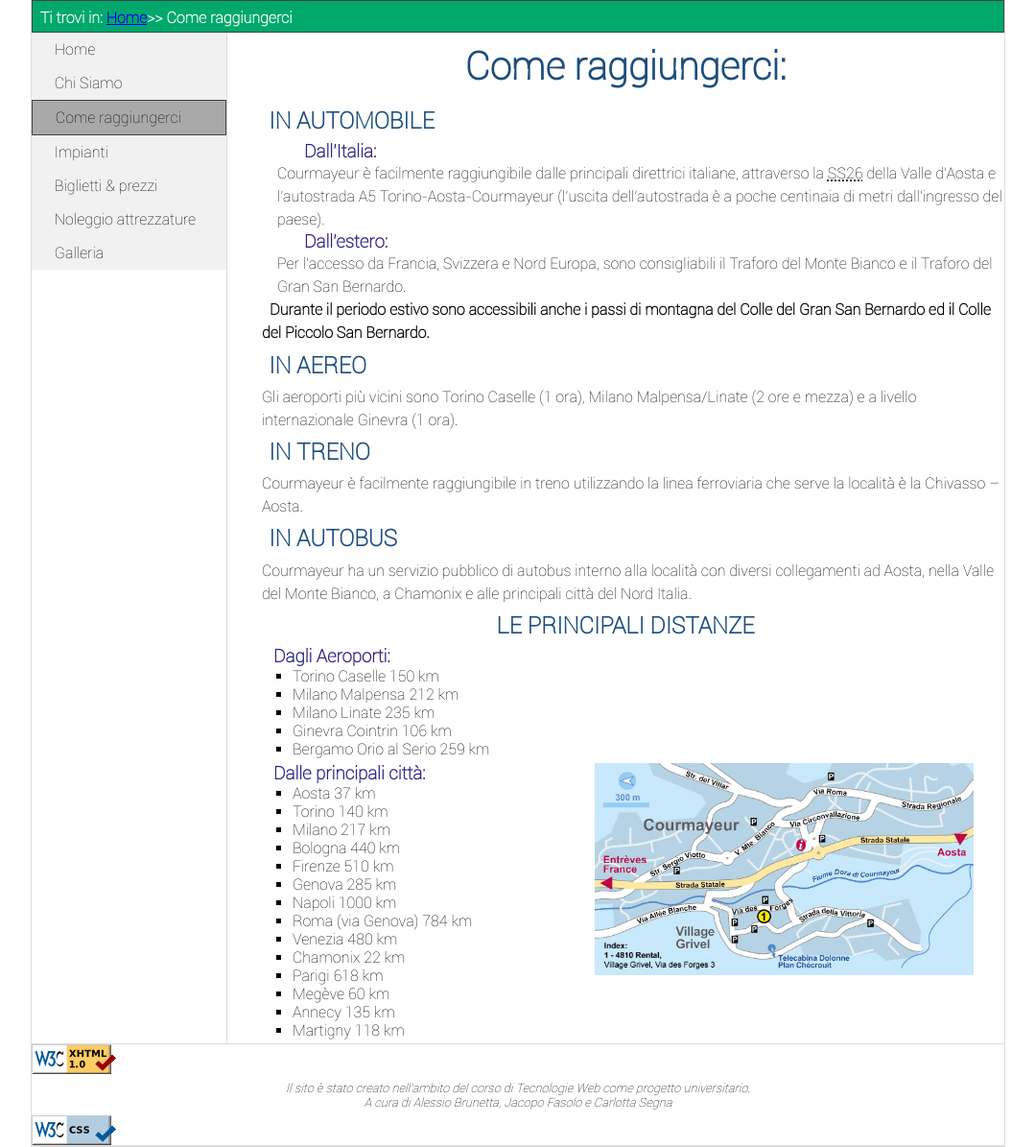
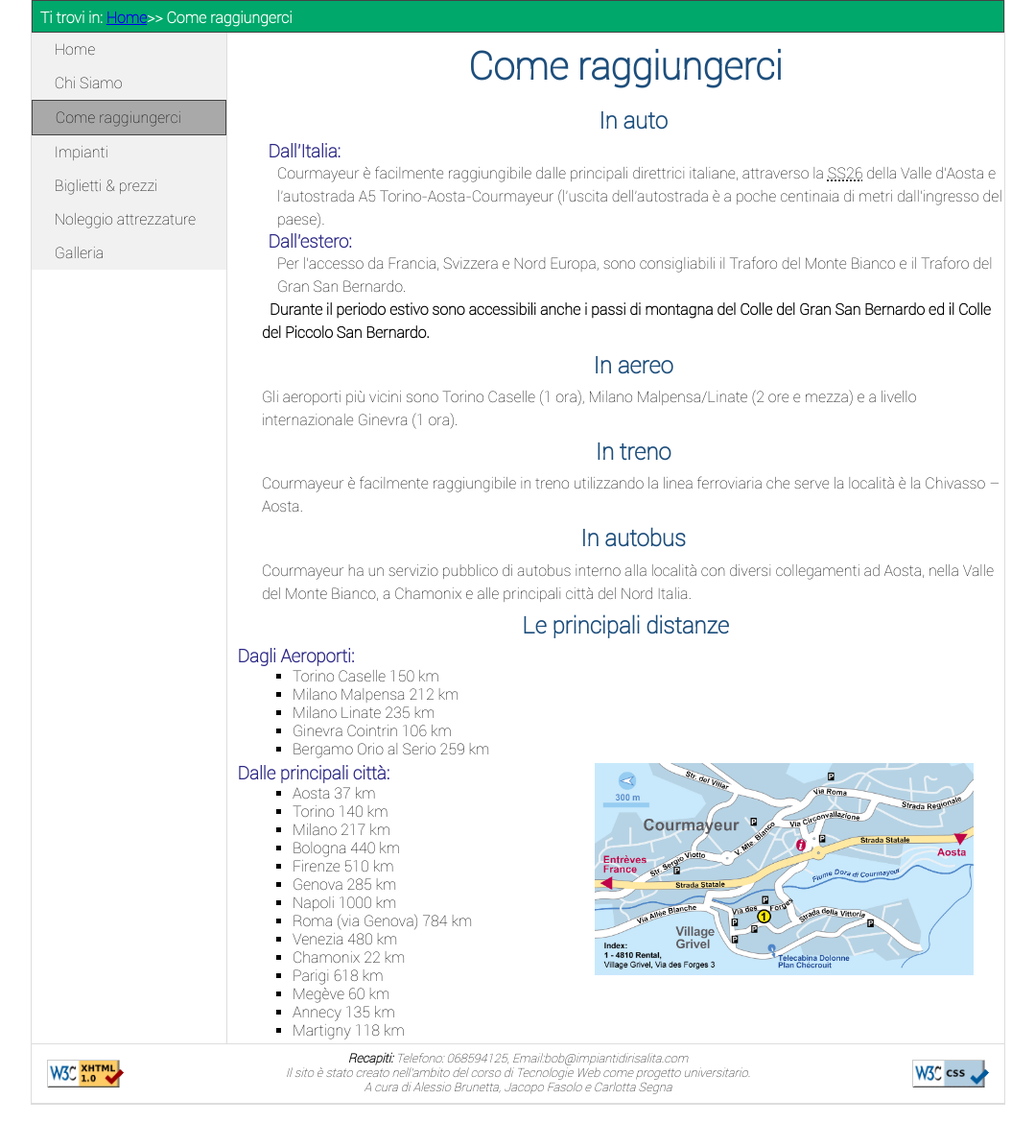
Before and after one commit to JacopoFasolo/Bob-TW, a PHP site: page /come_raggiungerci.html in a window 1280 px wide. Shown: the part 209-1404 px from the top of the page at 96% size, without its empty margins (100-1179 px from the left). After the commit the page ends 1360 px from the top, so only its background shows below. Run offline with PHP 8.4, Linux system fonts and the light colour scheme.

Commit message:
fatto le cose

```diff
--- a/come_raggiungerci.html
+++ b/come_raggiungerci.html
@@ -59,31 +59,31 @@
     <div id="middle">
         <!-- Latitudine : 45.7965900°   Longitudine : 6.9689300°
         Altitudine : 1224mslm-->
-        <h1>Come raggiungerci:</h1>
+        <h1>Come raggiungerci</h1>
 
         <ul id="come_raggiungerci_lista">
-        <li><h2 class="h2_distanze1">IN AUTOMOBILE</h2>
+        <li><h2 class="h2_distanze">In auto</h2>
             <ul id="sottolista">
             <li><h3 class="h3_distanze">Dall'Italia:</h3>
-                <p><span xml:lang="fr">Courmayeur</span> è facilmente raggiungibile dalle principali direttrici italiane, attraverso la <abbr title ="Strada Statale 26">SS26</abbr> della Valle d’Aosta e l'autostrada A5 Torino-Aosta-<span xml:lang="fr">Courmayeur</span> (l'uscita dell'autostrada è a poche centinaia di metri dall'ingresso del paese).</p></li>
+            <p><span xml:lang="fr">Courmayeur</span> è facilmente raggiungibile dalle principali direttrici italiane, attraverso la <abbr title ="Strada Statale 26">SS26</abbr> della Valle d’Aosta e l'autostrada A5 Torino-Aosta-<span xml:lang="fr">Courmayeur</span> (l'uscita dell'autostrada è a poche centinaia di metri dall'ingresso del paese).</p></li>
 
-            <li><h3 class="h3_distanze">Dall'estero:</h3>
-                <p>Per l'accesso da Francia, Svizzera e Nord Europa, sono consigliabili il Traforo del Monte Bianco e il Traforo del Gran San Bernardo.</p></li>
+        <li><h3 class="h3_distanze">Dall'estero:</h3>
+            <p>Per l'accesso da Francia, Svizzera e Nord Europa, sono consigliabili il Traforo del Monte Bianco e il Traforo del Gran San Bernardo.</p></li>
         </ul>
 
         <p id="come_raggiungerci_p">Durante il periodo estivo sono accessibili anche i passi di montagna del Colle del Gran San Bernardo ed il Colle del Piccolo San Bernardo.</p></li>
 
-        <li><h2 class="h2_distanze1">IN AEREO</h2>
+        <li><h2 class="h2_distanze">In aereo</h2>
         <p>Gli aeroporti più vicini sono Torino Caselle (1 ora), Milano Malpensa/Linate (2 ore e mezza) e a livello internazionale Ginevra (1 ora).</p></li>
 
-        <li><h2 class="h2_distanze1">IN TRENO</h2>
+        <li><h2 class="h2_distanze">In treno</h2>
         <p><span xml:lang="fr">Courmayeur</span> è facilmente raggiungibile in treno utilizzando la linea ferroviaria che serve la località è la Chivasso – Aosta.</p></li>
 
-        <li><h2 class="h2_distanze1">IN AUTOBUS</h2>
+        <li><h2 class="h2_distanze">In autobus</h2>
         <p><span xml:lang="fr">Courmayeur</span> ha un servizio pubblico di autobus interno alla località con diversi collegamenti ad Aosta, nella Valle del Monte Bianco, a <span xml:lang="fr">Chamonix</span> e alle principali città del Nord Italia.</p></li>
         </ul>
 
-        <h2 class="h2_distanze">LE PRINCIPALI DISTANZE</h2>
+        <h2 class ="h2_distanze">Le principali distanze</h2>
         <h3 class="h3_distanze">Dagli Aeroporti:</h3>
         <ul id="distanze">
             <li>Torino Caselle 150 km</li>
@@ -115,13 +115,15 @@
     <!--middle-->
 
     <div id="footer">
-        <img src="img/valid-xhtml10.png" alt="HTML Valido">
-        <p> Il sito &egrave; stato creato nell'ambito del corso di Tecnologie Web come progetto universitario.
-            <br> A cura di Alessio Brunetta, Jacopo Fasolo e Carlotta Segna</p>
-        <img src="img/vcss-blue.gif" alt="CSS Valido">
-        <!--immagine html5-->
-    </div>
-    <!--footer-->
+        <img id="html"src="img/valid-xhtml10.png" alt="HTML Valido">
+        <img id="css" src="img/vcss-blue.gif" alt="CSS Valido">
+        <p>
+            <strong>Recapiti:</strong>
+            Telefono: 068594125,
+            <span xml: lang="EN">Email</span>:bob@impiantidirisalita.com<br>
+            Il sito &egrave; stato creato nell'ambito del corso di Tecnologie Web come progetto universitario.
+                <br> A cura di Alessio Brunetta, Jacopo Fasolo e Carlotta Segna</p>
+    </div><!--footer-->
 
 </body>
 
--- a/css/style.css
+++ b/css/style.css
@@ -228,15 +228,8 @@ float:left;
 
 #immagine_arrivi{
     margin-right: 2em;
-    float:right;
+    float: right;
     width: 50%;
-}
-
-.h2_distanze1{
-    color: #1d4e7c;
-    padding: 0.3em;
-    text-align: left;
-    font-size: 1.5em;
 }
 
 .h2_distanze{
@@ -247,8 +240,7 @@ float:left;
 }
 
 .h3_distanze{
-    text-align: left;
-    margin-left: 1.5em;
+    margin-left: -0.5em;
     color: #2b2785;
 }
 
```
Also changed, not shown: index.html (+8 -7 lines).
